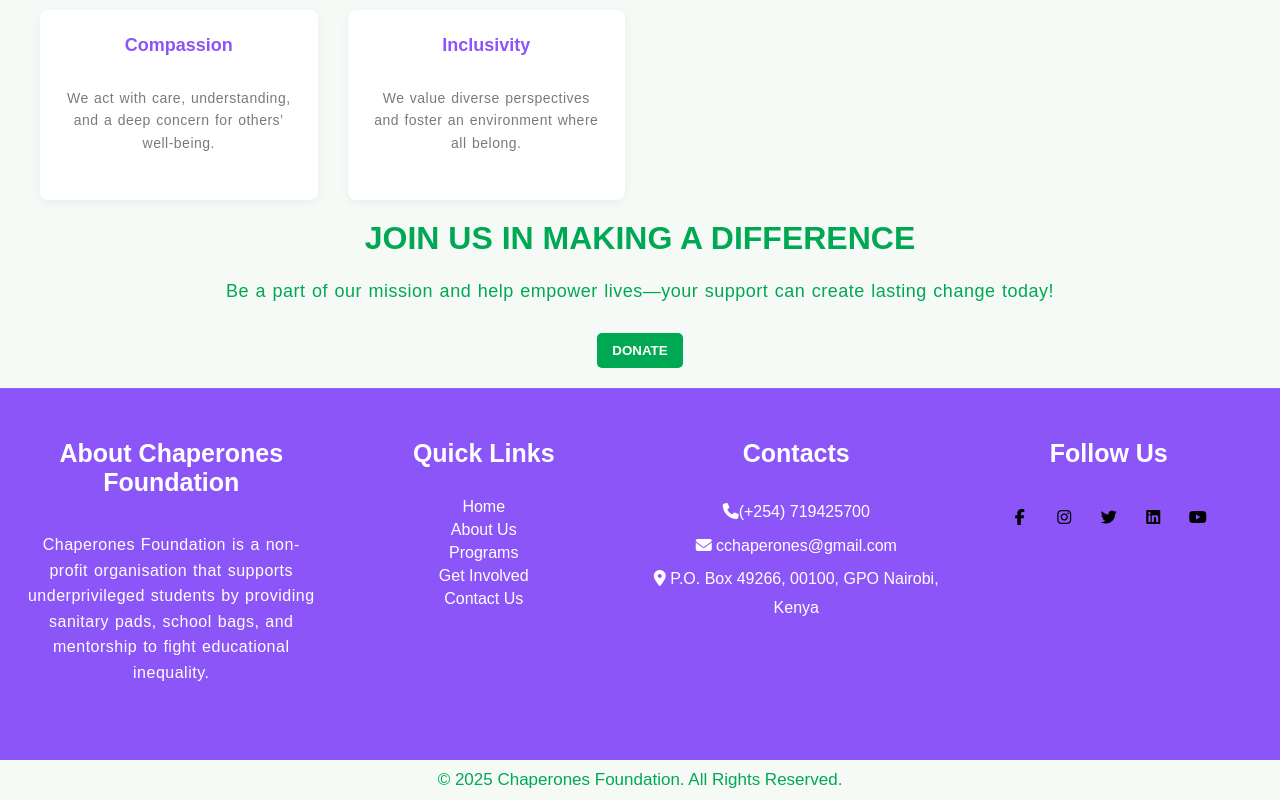
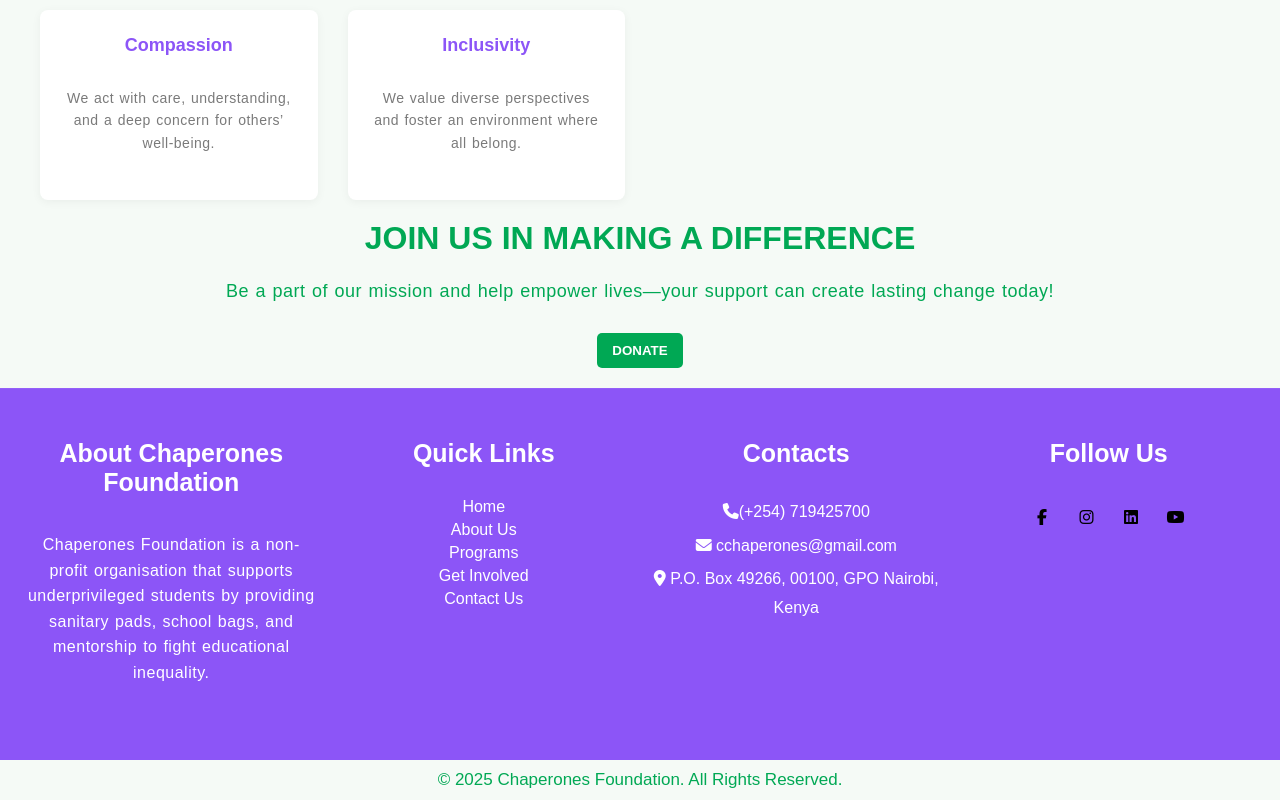
Before and after one commit to claudy35/chaperones, a plain HTML site: page About.html in a window 1280 px wide. Shown: the part 1626-2426 px from the top of the page. Drawn offline with Linux system fonts and the light colour scheme.

Commit message:
Add files via upload

```diff
--- a/About.html
+++ b/About.html
@@ -173,9 +173,8 @@
                             <div class="social-links">
                                 <a href=""><i class="fab fa-facebook-f"></i></a>
                                 <a href=""><i class="fab fa-instagram"></i></a>
-                                <a href=""><i class="fab fa-twitter"></i></a>
-                                <a href=""><i class="fab fa-linkedin"></i></a>
-                                <a href=""><i class="fab fa-youtube"></i></a>
+                                <a href="https://www.linkedin.com/in/esther-mwalusa-9a2097123?utm_source=share&utm_campaign=share_via&utm_content=profile&utm_medium=android_app"><i class="fab fa-linkedin"></i></a>
+                                <a href="https://www.youtube.com/watch?v=y3B-118YssY&t=1s"><i class="fab fa-youtube"></i></a>
 
 
                         </div>
```
Also changed, not shown: Contact.html (+2 -3 lines), Get involved.html (+2 -3 lines), Programs.html (+2 -3 lines), index.html (+2 -3 lines).
